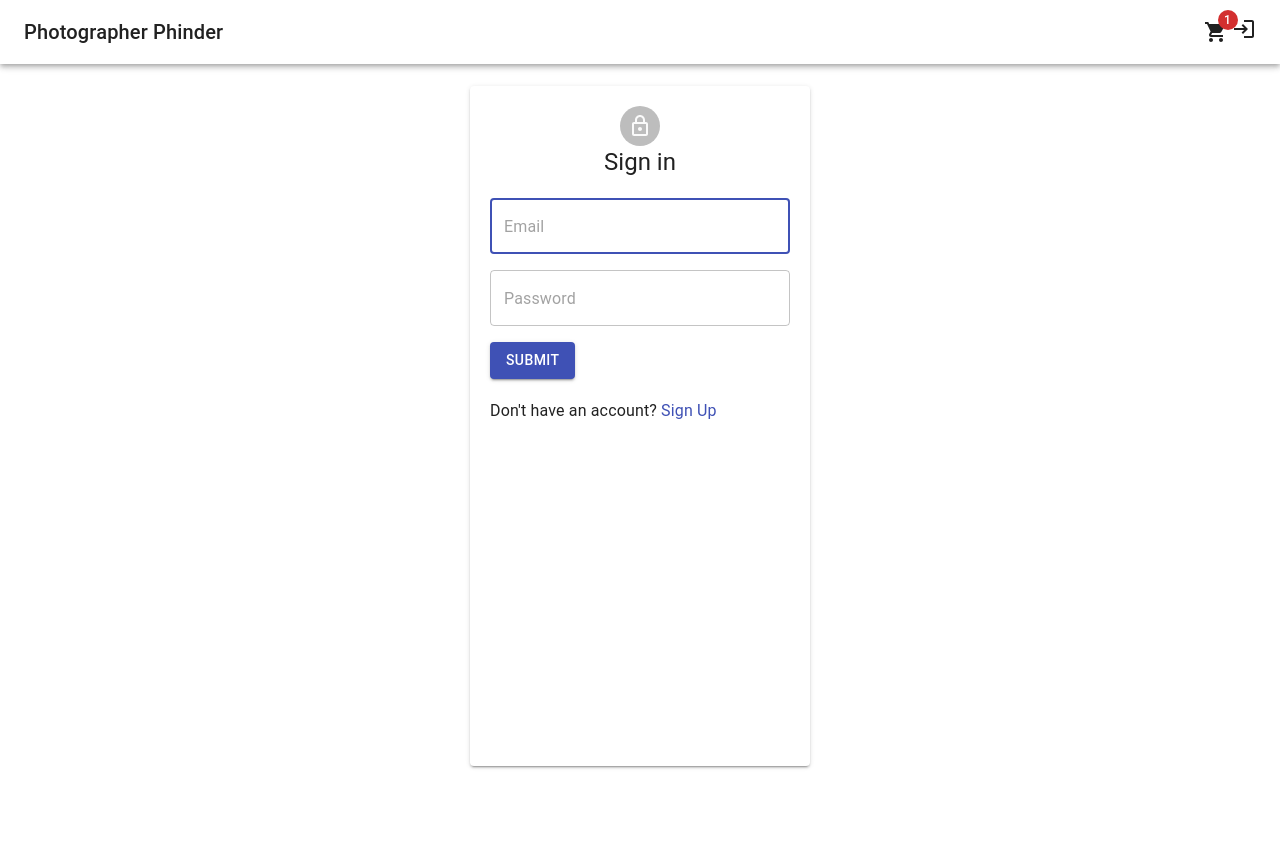
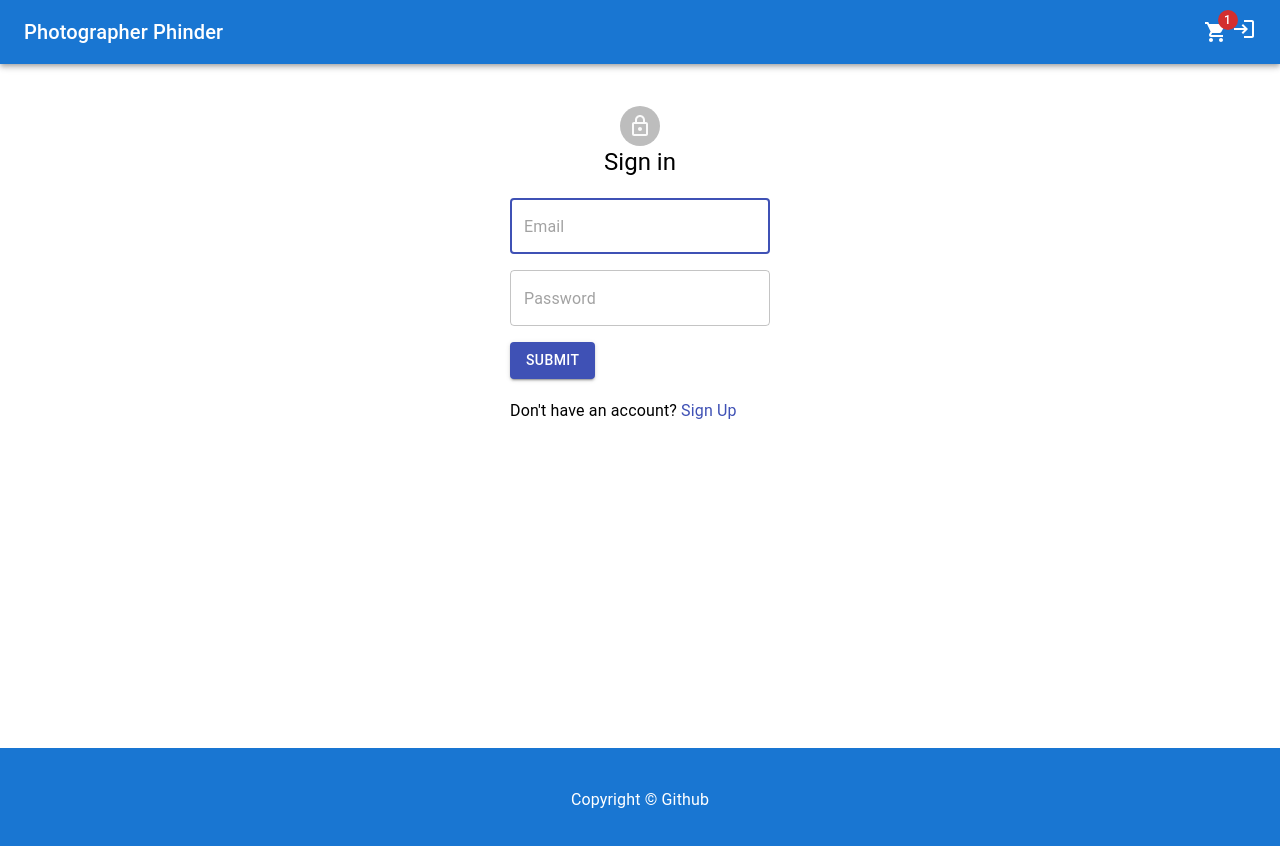
Before and after one commit to cianfich1016/Photographer-Phinder, a React (Create React App) app in the folder client/: page /login in a window 1280 px wide. Shown: the top 846 px of the page. Before the commit the page ends 800 px from the top, so only its background shows below. Built offline with nearby package versions, Linux system fonts and the light colour scheme.

Commit message:
add login, navbar and footer for component

```diff
--- a/client/src/App.js
+++ b/client/src/App.js
@@ -2,8 +2,9 @@ import React from "react";
 import { BrowserRouter as Router, Switch, Route } from "react-router-dom";
 import "./App.css";
 import Navbar from "./components/NavBar";
-import HomePage from "./pages/Home";
+import HomePage from "./components/Home";
 import Login from "./components/LoginForm";
+import Footer from "./components/Footer";
 
 function App() {
   return (
@@ -14,6 +15,7 @@ function App() {
         <Route path="/login" component={Login} />
         {/* <Route render={() => <h1 className="display-2">Wrong page!</h1>} /> */}
       </Switch>
+      <Footer />
     </Router>
   );
 }
--- /dev/null
+++ b/client/src/components/Footer.js
@@ -0,0 +1,33 @@
+import React, { useState } from "react";
+import CssBaseline from "@mui/material/CssBaseline";
+import Box from "@mui/material/Box";
+import Typography from "@mui/material/Typography";
+import Container from "@mui/material/Container";
+import Link from "@mui/material/Link";
+import { Grid } from "@mui/material";
+
+export default function Footer() {
+  return (
+    <footer>
+      <Box
+        px={{ xs: 3, sm: 5 }}
+        py={{ xs: 5, sm: 5 }}
+        sx={{ bgcolor: "primary.main", color: "white" }}
+        // color="white"
+      >
+        <Container maxWidth="lg">
+          <Typography variant="body1" textAlign="center">
+            Copyright ©{" "}
+            <Link
+              href="https://github.com/cianfich1016/Photographer-Phinder"
+              color="inherit"
+              underline="none"
+            >
+              Github
+            </Link>
+          </Typography>
+        </Container>
+      </Box>
+    </footer>
+  );
+}
--- a/client/src/components/LoginForm.js
+++ b/client/src/components/LoginForm.js
@@ -17,12 +17,12 @@ import { Input } from "@mui/material";
 import { InputLabel } from "@mui/material";
 import { FormHelperText } from "@mui/material";
 import { FormControl } from "@mui/material";
+import Container from "@mui/material/Container";
 
 export default function Login() {
   const [userFormData, setUserFormData] = useState({ email: "", password: "" });
   const [validated] = useState(false);
-  //   const [showAlert, setShowAlert] = useState(false);
-
+  //   const [showAlert, setShowAlert] = useState(f
   const handleInputChange = (event) => {
     const { name, value } = event.target;
     setUserFormData({ ...userFormData, [name]: value });
@@ -77,9 +77,7 @@ export default function Login() {
         alignItems="center"
         justifyContent="center"
         direction="row"
-        color="inherit"
       >
-        {/* <Grid container spacing={0} justify="center" direction="row"> */}
         <Grid item>
           <Grid
             container
@@ -89,7 +87,7 @@ export default function Login() {
             className="login-form"
             color="inherit"
           >
-            <Paper
+            <Container
               variant="elevation"
               elevation={2}
               className="login-background"
@@ -156,7 +154,7 @@ export default function Login() {
                   <Link href="/signup"> Sign Up</Link>
                 </Typography>
               </Grid>
-            </Paper>
+            </Container>
           </Grid>
         </Grid>
       </Grid>
--- a/client/src/components/NavBar.js
+++ b/client/src/components/NavBar.js
@@ -65,17 +65,6 @@ export default function PrimarySearchAppBar() {
   //       <MenuItem onClick={handleMenuClose}>SignUp</MenuItem>
   //     </Menu>
   //   );
-  const style = {
-    position: "absolute",
-    top: "50%",
-    left: "50%",
-    transform: "translate(-50%, -50%)",
-    width: 400,
-    bgcolor: "background.paper",
-    border: "2px solid #000",
-    boxShadow: 24,
-    p: 4,
-  };
 
   const mobileMenuId = "primary-search-account-menu-mobile";
   const renderMobileMenu = (
@@ -100,7 +89,6 @@ export default function PrimarySearchAppBar() {
             <ShoppingCartIcon />
           </Badge>
         </IconButton>
-        <p>Cart</p>
       </MenuItem>
       <MenuItem>
         <IconButton
@@ -110,9 +98,10 @@ export default function PrimarySearchAppBar() {
           aria-haspopup="true"
           color="inherit"
         >
-          <LoginIcon />
+          <Link href="/login" color="inherit">
+            <LoginIcon />
+          </Link>
         </IconButton>
-        <p>Login</p>
       </MenuItem>
     </Menu>
   );
```
Also changed, not shown: client/src/components/Home.js (renamed from client/src/pages/Home.js), client/src/pages/Profile.js (added).
